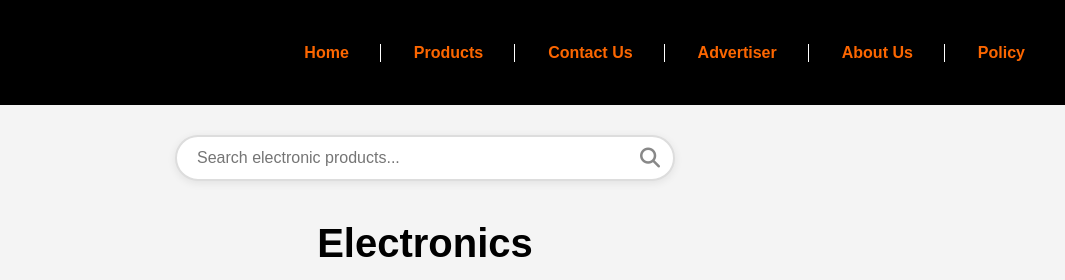
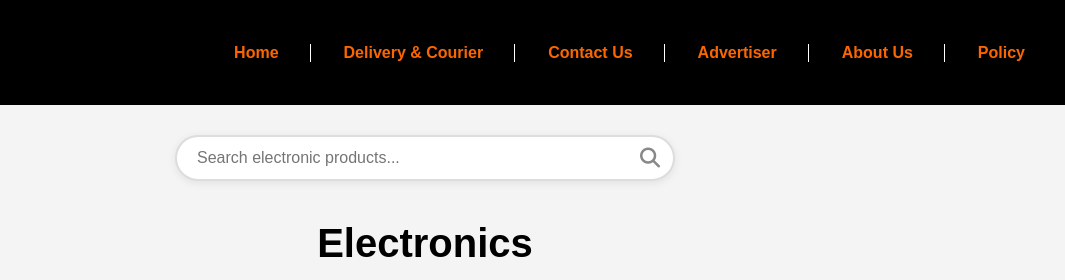
Before and after one commit to Churro3000/KAUSHAR-INVESTMENT-PTY-LTD, a plain HTML site: page electronics.html in a window 1280 px wide. Shown: the top 280 px of the page, 215-1280 px from the left. Drawn offline with Linux system fonts and the light colour scheme.

Commit message:
Update electronics.html

```diff
--- a/electronics.html
+++ b/electronics.html
@@ -413,7 +413,7 @@
             <img src="images.web/K_Logo_Web.png" alt="Company Logo" class="logo">
             <nav class="nav-menu">
                 <a href="index.html">Home</a>
-                <a href="products.html">Products</a>
+                <a href="products.html">Delivery & Courier</a>
                 <a href="inquire.html">Contact Us</a>
                 <a href="Advert.html">Advertiser</a>
                 <a href="about.html">About Us</a>
@@ -423,7 +423,7 @@
         </div>
         <div class="mobile-menu" id="mobileMenu">
             <a href="index.html">Home</a>
-            <a href="products.html">Products</a>
+            <a href="products.html">Delivery & Courier</a>
             <a href="inquire.html">Contact Us</a>
             <a href="Advert.html">Advertiser</a>
             <a href="about.html">About Us</a>
```
